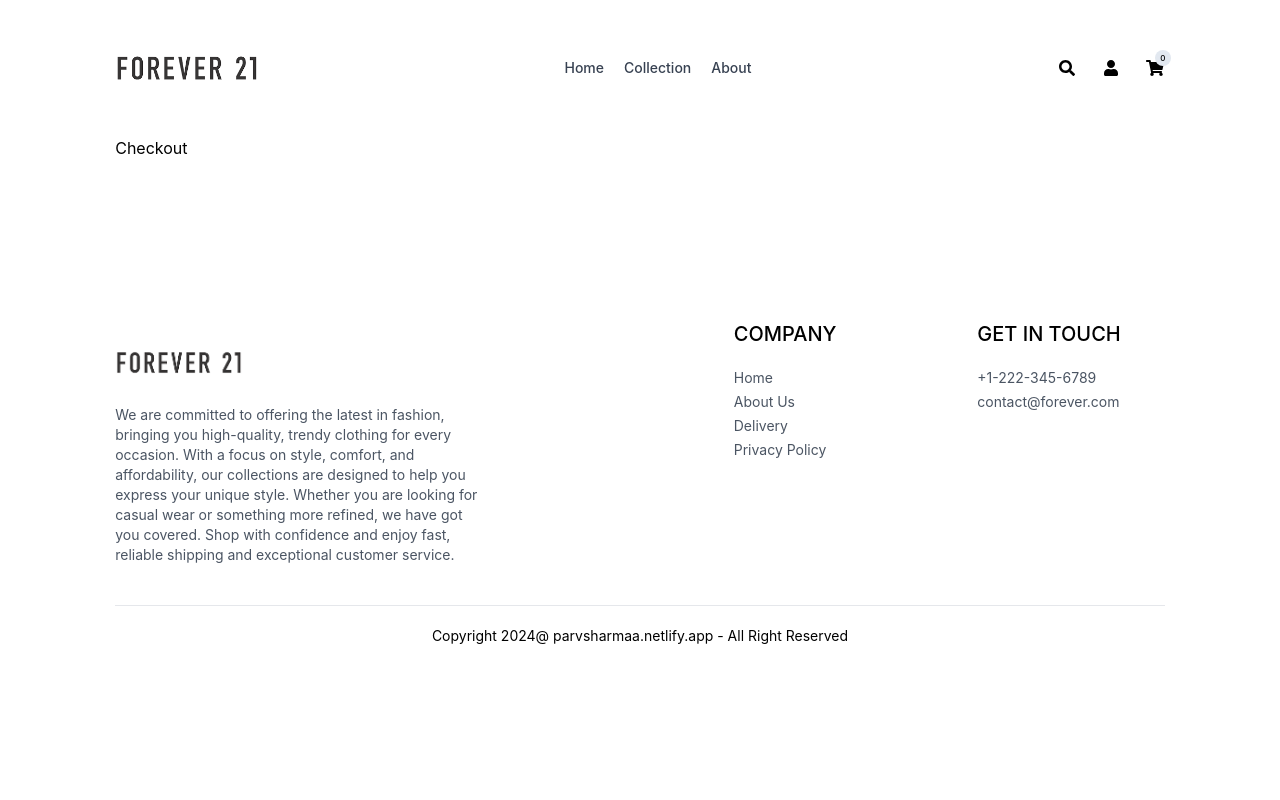
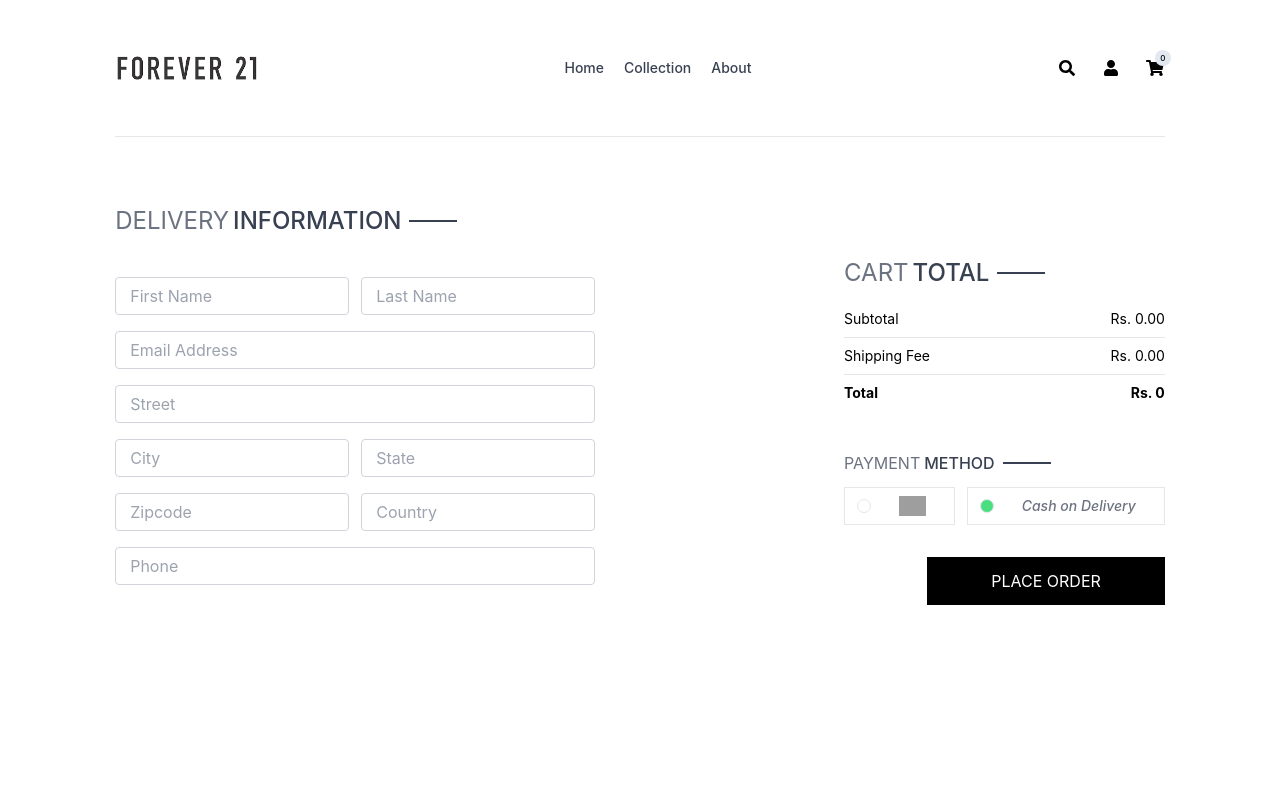
Before and after one commit to parvsharmaa/shop-forever, a React (Vite) app in the folder frontend/: page /checkout in a window 1280 px wide. Shown: the top 800 px of the page. Built offline with nearby package versions, Linux system fonts and the light colour scheme; grey boxes are pictures that could not be loaded.

Commit message:
handled cart operations

```diff
--- /dev/null
+++ b/frontend/src/components/CartTotal.jsx
@@ -0,0 +1,40 @@
+import { useContext } from 'react';
+import { ShopContext } from '../context/ShopContext';
+import Title from './Title';
+
+const CartTotal = () => {
+  const { currency, delivery_fee, getCartAmount } = useContext(ShopContext);
+
+  return (
+    <div className='w-full'>
+      <div className='text-2xl'>
+        <Title text1={'CART'} text2={'TOTAL'} />
+      </div>
+      <div className='flex flex-col gap-2 mt-2 text-sm'>
+        <div className='flex justify-between'>
+          <p>Subtotal</p>
+          <p>
+            {currency} {getCartAmount()}.00
+          </p>
+        </div>
+        <hr />
+        <div className='flex justify-between'>
+          <p>Shipping Fee</p>
+          <p>
+            {currency} {getCartAmount() === 0 ? 0 : delivery_fee}.00
+          </p>
+        </div>
+        <hr />
+        <div className='flex justify-between'>
+          <b>Total</b>
+          <b>
+            {currency}
+            {getCartAmount() === 0 ? 0 : getCartAmount() + delivery_fee}
+          </b>
+        </div>
+      </div>
+    </div>
+  );
+};
+
+export default CartTotal;
--- a/frontend/src/context/ShopContext.jsx
+++ b/frontend/src/context/ShopContext.jsx
@@ -1,5 +1,6 @@
 import { createContext, useState } from 'react';
 import { products } from '../assets/assets';
+import { useNavigate } from 'react-router-dom';
 
 export const ShopContext = createContext();
 
@@ -7,6 +8,8 @@
   const currency = 'Rs. ';
   const delivery_fee = 10;
   const [cartItems, setCartItems] = useState({});
+
+  const navigate = useNavigate();
 
   const addToCart = async (itemId) => {
     let cartData = structuredClone(cartItems);
@@ -19,8 +22,27 @@
     setCartItems(cartData);
   };
 
+  const updateQuantity = (itemId, quantity) => {
+    let cartData = structuredClone(cartItems);
+    if (quantity === 0) {
+      delete cartData[itemId];
+    } else {
+      cartData[itemId] = quantity;
+    }
+    setCartItems(cartData);
+  };
+
   const getCartCount = () => {
     return Object.values(cartItems).reduce((acc, curr) => acc + curr, 0);
+  };
+
+  const getCartAmount = () => {
+    let totalAmount = 0;
+    for (let [item, quantity] of Object.entries(cartItems)) {
+      const product = products.find((product) => product.id === Number(item));
+      totalAmount += product.price * quantity;
+    }
+    return totalAmount;
   };
 
   const value = {
@@ -30,6 +52,9 @@
     cartItems,
     addToCart,
     getCartCount,
+    updateQuantity,
+    getCartAmount,
+    navigate,
   };
 
   return <ShopContext.Provider value={value}>{children}</ShopContext.Provider>;
--- a/frontend/src/pages/Cart.jsx
+++ b/frontend/src/pages/Cart.jsx
@@ -1,5 +1,102 @@
+import { useContext, useEffect, useState } from 'react';
+import { ShopContext } from '../context/ShopContext';
+import Title from '../components/Title';
+import CartTotal from '../components/CartTotal';
+
 const Cart = () => {
-  return <div>Cart</div>;
+  const { products, currency, cartItems, updateQuantity, navigate } =
+    useContext(ShopContext);
+  const [cartData, setCartData] = useState([]);
+
+  useEffect(() => {
+    const tempData = [];
+    for (const items in cartItems) {
+      tempData.push({
+        id: items,
+        quantity: cartItems[items],
+      });
+    }
+    setCartData(tempData);
+  }, [cartItems]);
+
+  return (
+    <div className='border-t pt-14'>
+      <div className='text-2xl mb-3'>
+        <Title text1={'YOUR'} text2={'CART'} />
+      </div>
+
+      <div>
+        {cartData.length > 0 ? (
+          cartData.map((item, index) => {
+            const productData = products.find(
+              (product) => product.id.toString() === item.id.toString()
+            );
+            return (
+              <div
+                key={index}
+                className='py-4 border-t border-b text-gray-700 grid grid-cols-[4fr_0.5fr_0.5fr] sm:grid-cols-[4fr_2fr_0.5fr] items-center gap-4'
+              >
+                <div className='flex items-start gap-6'>
+                  <img
+                    className='w-16 sm:w-20 '
+                    src={productData.image}
+                    alt=''
+                  />
+                  <div>
+                    <p className='text-sm sm:text-lg font-medium'>
+                      {productData.title}
+                    </p>
+                    <div className='flex items-center gap-5 mt-2'>
+                      <p>
+                        {currency}
+                        {productData.price}
+                      </p>
+                    </div>
+                  </div>
+                </div>
+                <input
+                  onClick={(e) =>
+                    e.target.value === '' || e.target.value === '0'
+                      ? null
+                      : updateQuantity(item.id, Number(e.target.value))
+                  }
+                  className='border max-w-10 sm:max-w-20 px-1 sm:px-2 py-1'
+                  type='number'
+                  min={1}
+                  defaultValue={item.quantity}
+                />
+                <img
+                  onClick={() => updateQuantity(item.id, 0)}
+                  className='w-10 mr-4 sm:w-12 cursor-pointer'
+                  src='https://www.shutterstock.com/image-vector/trash-bin-icon-vector-recycle-600nw-1909485802.jpg'
+                  alt=''
+                />
+              </div>
+            );
+          })
+        ) : (
+          <div className='p-4 text-md text-gray-400 text-center'>
+            Your Cart is Empty.
+          </div>
+        )}
+      </div>
+
+      {/* Cart Total */}
+      <div className='flex justify-end my-20'>
+        <div className='w-full sm:w-[450px]'>
+          <CartTotal />
+          <div className='w-full text-end'>
+            <button
+              onClick={() => navigate('/checkout')}
+              className='bg-black text-white text-sm my-8 px-8 py-3'
+            >
+              PROCEED TO CHECKOUT
+            </button>
+          </div>
+        </div>
+      </div>
+    </div>
+  );
 };
 
 export default Cart;
--- a/frontend/src/pages/Checkout.jsx
+++ b/frontend/src/pages/Checkout.jsx
@@ -1,5 +1,122 @@
+import { useContext, useState } from 'react';
+import CartTotal from '../components/CartTotal';
+import Title from '../components/Title';
+import { ShopContext } from '../context/ShopContext';
+
 const Checkout = () => {
-  return <div>Checkout</div>;
+  const { navigate } = useContext(ShopContext);
+  const [method, setMethod] = useState('cod');
+
+  return (
+    <div className='flex flex-col sm:flex-row justify-between gap-4 pt-5 sm:pt-14 min-h-[80vh] border-t'>
+      {/* Left */}
+      <div className='flex flex-col gap-4 w-full sm:max-w-[480px]'>
+        <div className='text-xl sm:text-2xl my-3'>
+          <Title text1={'DELIVERY'} text2={'INFORMATION'} />
+        </div>
+        <div className='flex gap-3'>
+          <input
+            className='border border-gray-300 rounded py-1.5 px-3.5 w-full'
+            type='text'
+            placeholder='First Name'
+          />
+          <input
+            className='border border-gray-300 rounded py-1.5 px-3.5 w-full'
+            type='text'
+            placeholder='Last Name'
+          />
+        </div>
+        <input
+          className='border border-gray-300 rounded py-1.5 px-3.5 w-full'
+          type='email'
+          placeholder='Email Address'
+        />
+        <input
+          className='border border-gray-300 rounded py-1.5 px-3.5 w-full'
+          type='text'
+          placeholder='Street'
+        />
+        <div className='flex gap-3'>
+          <input
+            className='border border-gray-300 rounded py-1.5 px-3.5 w-full'
+            type='text'
+            placeholder='City'
+          />
+          <input
+            className='border border-gray-300 rounded py-1.5 px-3.5 w-full'
+            type='text'
+            placeholder='State'
+          />
+        </div>
+        <div className='flex gap-3'>
+          <input
+            className='border border-gray-300 rounded py-1.5 px-3.5 w-full'
+            type='number'
+            placeholder='Zipcode'
+          />
+          <input
+            className='border border-gray-300 rounded py-1.5 px-3.5 w-full'
+            type='text'
+            placeholder='Country'
+          />
+        </div>
+        <input
+          className='border border-gray-300 rounded py-1.5 px-3.5 w-full'
+          type='Number'
+          placeholder='Phone'
+        />
+      </div>
+
+      {/* Right */}
+      <div className='mt-8'>
+        <div className='mt-8 min-w-80'>
+          <CartTotal />
+        </div>
+
+        <div className='mt-12'>
+          <Title text1={'PAYMENT'} text2={'METHOD'} />
+          <div className='flex gap-3 flex-col lg:flex-row'>
+            <div
+              onClick={() => setMethod('upi')}
+              className='flex items-center gap-3 border p-2 px-3 cursor-pointer'
+            >
+              <p
+                className={`min-w-3.5 h-3.5 border rounded-full ${
+                  method === 'upi' ? 'bg-green-400' : ''
+                }`}
+              ></p>
+              <img
+                className='h-5 mx-4'
+                src='https://getlogo.net/wp-content/uploads/2020/10/unified-payments-interface-upi-logo-vector.png'
+                alt=''
+              />
+            </div>
+            <div
+              onClick={() => setMethod('cod')}
+              className='flex items-center gap-3 border p-2 px-3 cursor-pointer'
+            >
+              <p
+                className={`min-w-3.5 h-3.5 border rounded-full ${
+                  method === 'cod' ? 'bg-green-400' : ''
+                }`}
+              ></p>
+              <p className='text-gray-500 text-sm font-medium mx-4 italic'>
+                Cash on Delivery
+              </p>
+            </div>
+          </div>
+          <div className='w-full text-end mt-8'>
+            <button
+              onClick={() => navigate('/orders')}
+              className='bg-black text-white px-16 py-3'
+            >
+              PLACE ORDER
+            </button>
+          </div>
+        </div>
+      </div>
+    </div>
+  );
 };
 
 export default Checkout;
```
